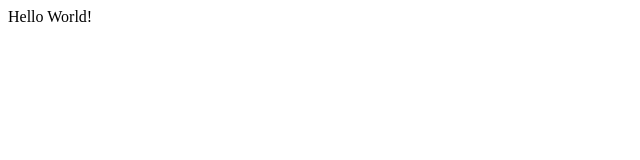
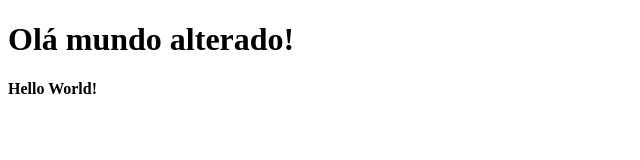
Before and after one commit to visionsPercosits/javascript-review, a plain HTML site: page DOM/Aprendendo/index.html in a window 1280 px wide. Shown: the whole page, without its empty margins (0-640 px from the left). Drawn offline with Linux system fonts and the light colour scheme.

Commit message:
Aprendendo sobre querySelector()

```diff
--- a/DOM/Aprendendo/index.html
+++ b/DOM/Aprendendo/index.html
@@ -6,7 +6,7 @@
   <title>Document</title>
 </head>
 <body>
-
+  <h1 id="titulo">Olá Mundo!</h1>
 
   <script src="script.js"></script>
 </body>
--- a/DOM/Aprendendo/script.js
+++ b/DOM/Aprendendo/script.js
@@ -1,5 +1,8 @@
 const body = document.body;
-const div = document.createElement('div');
 
-div.innerText = 'Hello World!';
-body.append(div);
+const strong = document.createElement('strong');
+strong.innerText = 'Hello World!';
+
+body.append(strong);
+
+document.querySelector('#titulo').innerText = 'Olá mundo alterado!';
```
